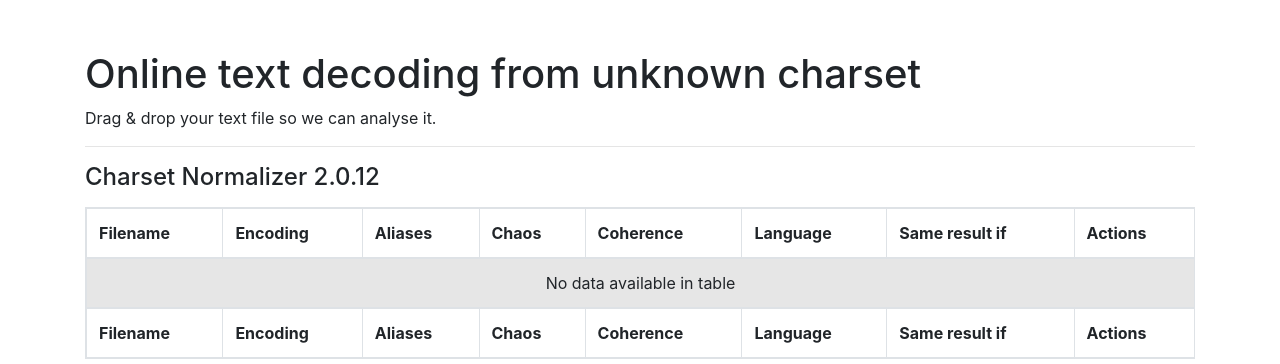
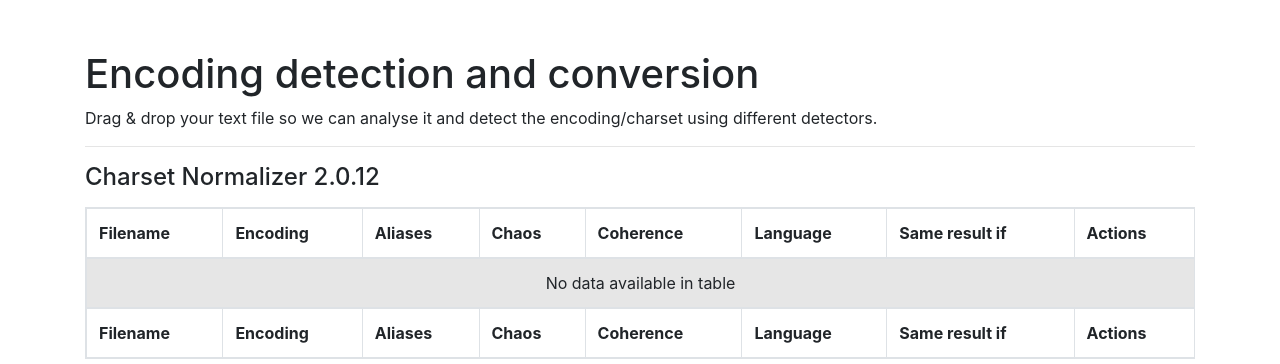
Before and after one commit to Ousret/charset_normalizer_web, a Flask app: page / in a window 1280 px wide. Shown: the part 56-420 px from the top of the page. Run offline with Flask 2, Linux system fonts and the light colour scheme; parts of the project's set-up code (start-up, migrations or seed data) failed here and were passed over; some libraries are stand-ins or nearby versions.

Commit message:
Update index.html

```diff
--- a/templates/index.html
+++ b/templates/index.html
@@ -47,10 +47,10 @@
         <div class="row">
             <div class="col-lg-12">
 
-                <h1>Online text decoding from unknown charset</h1>
+                <h1>Encoding detection and conversion</h1>
 
                 <p>
-                    Drag & drop your text file so we can analyse it.
+                    Drag & drop your text file so we can analyse it and detect the encoding/charset using different detectors.
                 </p>
 
                 <form action="/decode" class="dropzone" id="file-encoding-detection-dropzone"></form>
```
